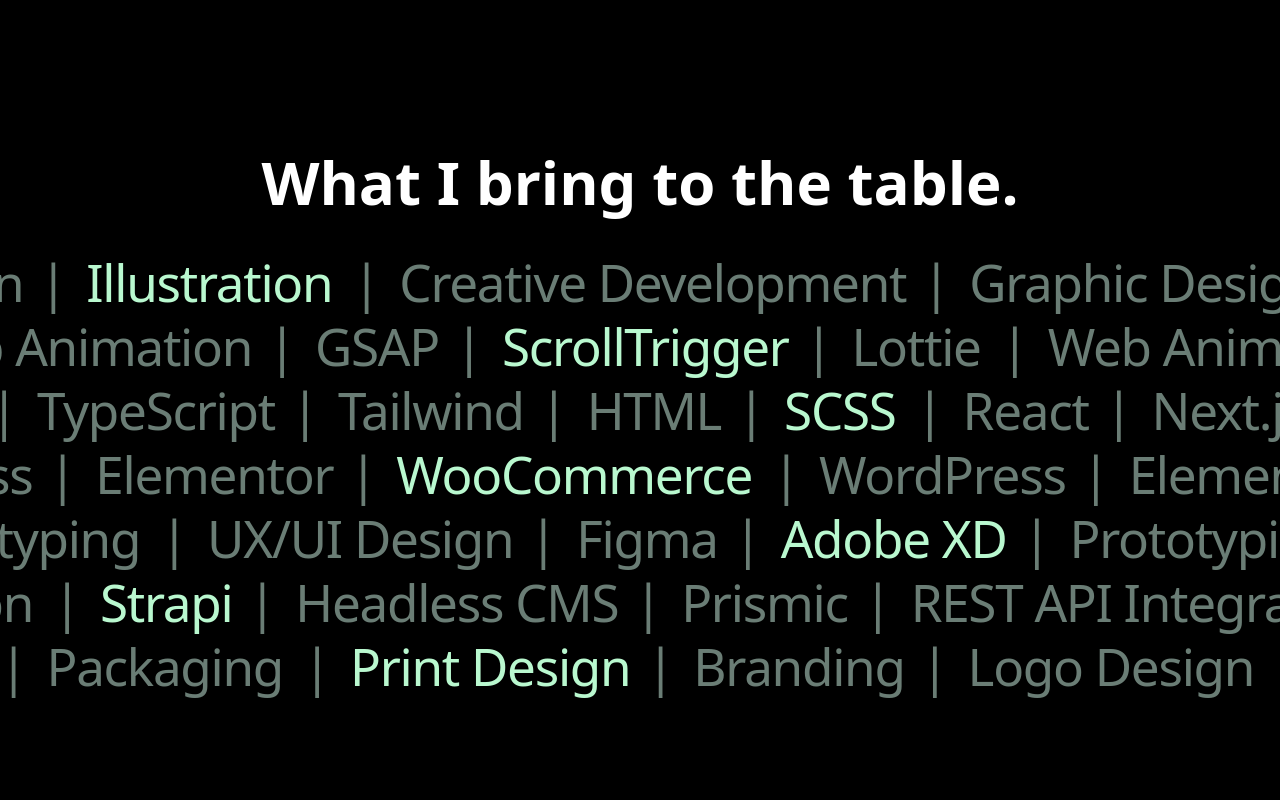
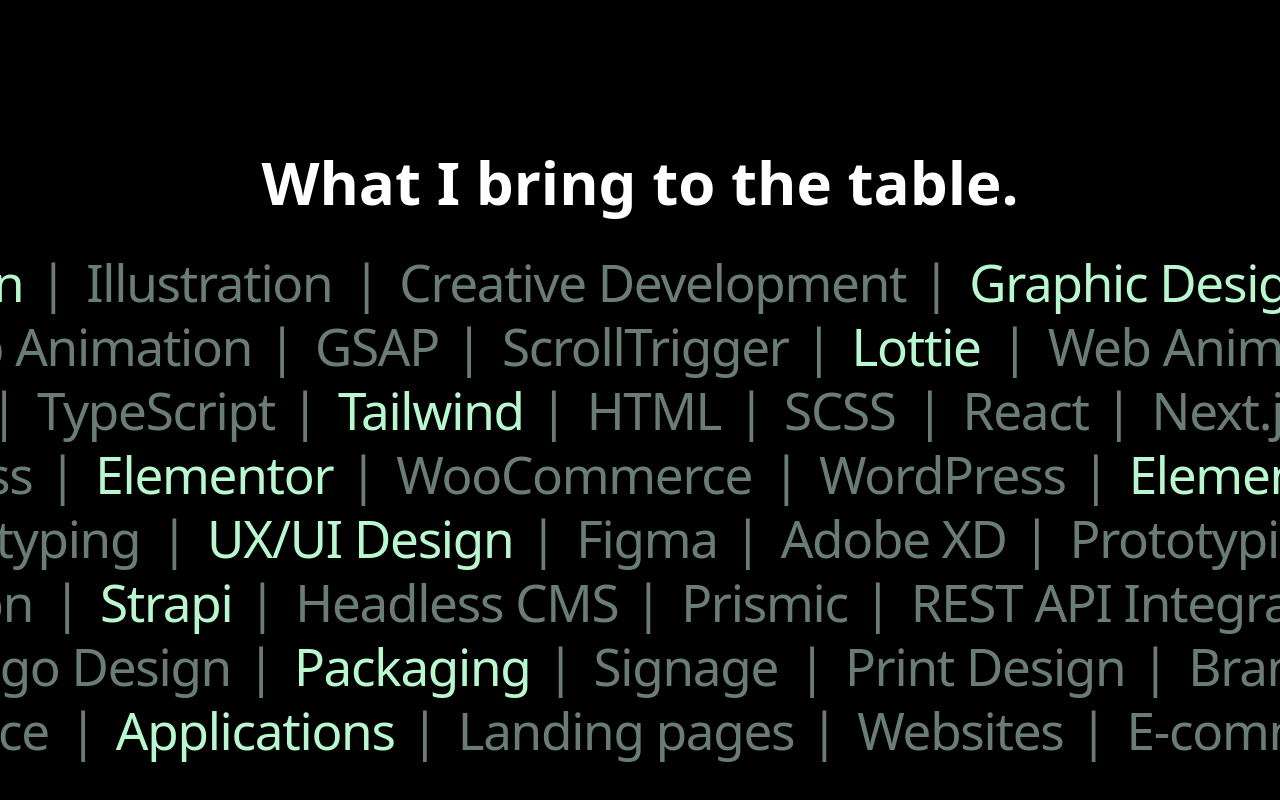
Before and after one commit to HalloJo/gsap-animations-tryout, a React (Vite) app: page / in a window 1280 px wide. Shown: the part 4766-5566 px from the top of the page. Built offline with nearby package versions, Linux system fonts and the light colour scheme.

Commit message:
Add skills to Marquee and extract data.

```diff
--- a/src/components/SkillsMarquee.tsx
+++ b/src/components/SkillsMarquee.tsx
@@ -3,19 +3,10 @@
 import { useGSAP } from "@gsap/react";
 import ScrollTrigger from "gsap/ScrollTrigger";
 import SplitText from "gsap/SplitText";
+import { skills } from "../data/skills";
 gsap.registerPlugin(ScrollTrigger, SplitText);
 
 const SkillsMarquee = () => {
-  const skills = [
-    ["Creative Development", "Graphic Design", "Illustration"],
-    ["Web Animation", "GSAP", "ScrollTrigger", "Lottie"],
-    ["React", "Next.js", "Angular", "TypeScript", "Tailwind", "HTML", "SCSS"],
-    ["WordPress", "Elementor", "WooCommerce"],
-    ["UX/UI Design", "Figma", "Adobe XD", "Prototyping"],
-    ["Strapi", "Headless CMS", "Prismic", "REST API Integration"],
-    ["Print Design", "Branding", "Logo Design", "Packaging"],
-  ];
-
   const containerRef = useRef<HTMLDivElement>(null);
   const title = useRef<HTMLHeadingElement>(null);
   const skillsMarquee = useRef<HTMLDivElement>(null);
--- /dev/null
+++ b/src/data/skills.ts
@@ -0,0 +1,10 @@
+export const skills = [
+  ["Creative Development", "Graphic Design", "Illustration"],
+  ["Web Animation", "GSAP", "ScrollTrigger", "Lottie"],
+  ["React", "Next.js", "Angular", "TypeScript", "Tailwind", "HTML", "SCSS"],
+  ["WordPress", "Elementor", "WooCommerce"],
+  ["UX/UI Design", "Figma", "Adobe XD", "Prototyping"],
+  ["Strapi", "Headless CMS", "Prismic", "REST API Integration"],
+  ["Print Design", "Branding", "Logo Design", "Packaging", "Signage"],
+  ["Applications", "Landing pages", "Websites", "E-commerce"],
+];
```
